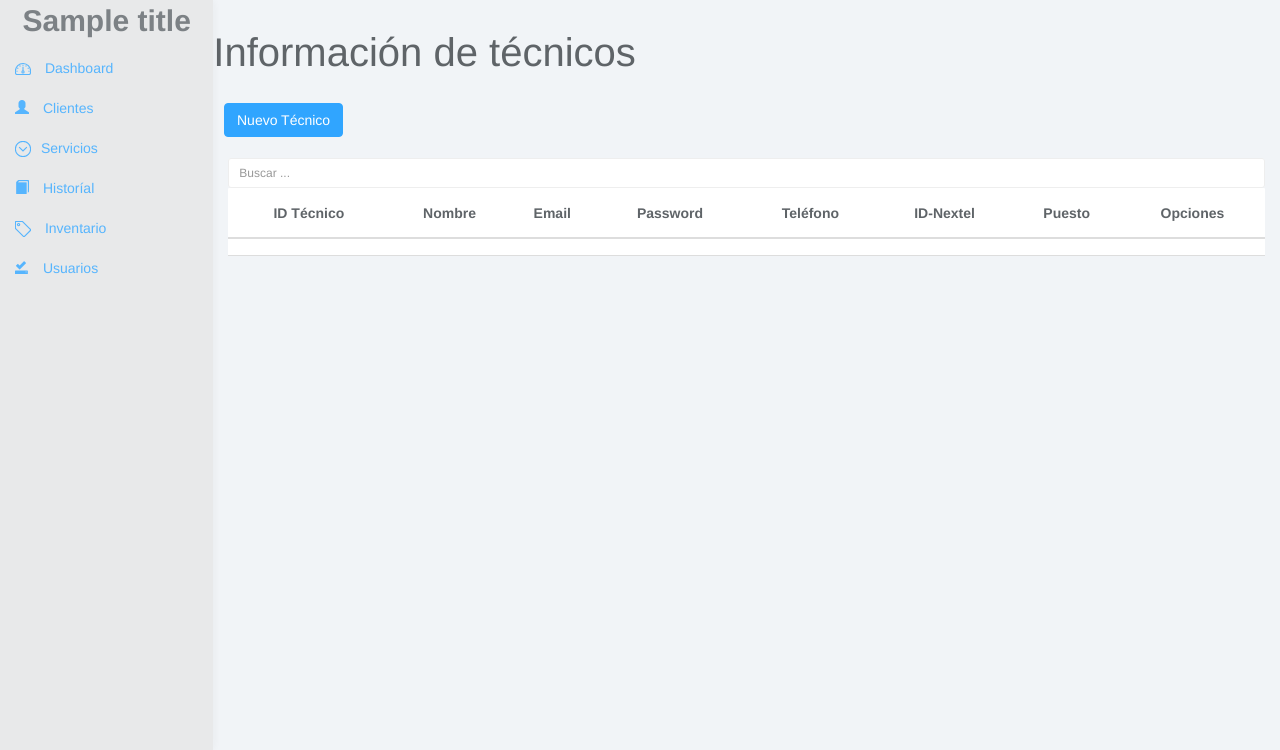
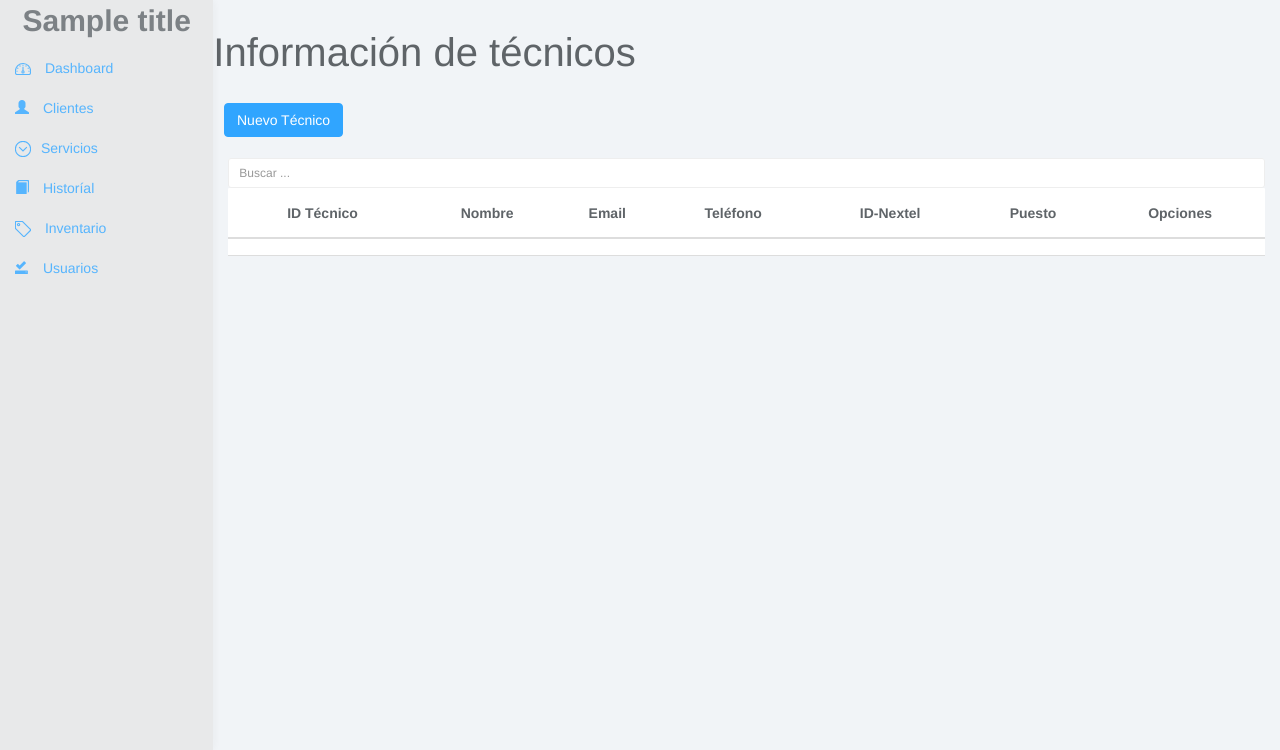
Before and after one commit to EduardoHdz/siicom-web, a Node project: template controllers/Panel/views/Tecnicos.ejs in a window 1280 px wide. Shown: the part 50-800 px from the top of the page. Run offline with Node 20 templates, Linux system fonts and the light colour scheme; the template is opened without the code that fills it: most values are stand-ins (such as "Sample title", 1, 10 or a date in 2020); lists and menus that the app fills with data are empty; some libraries are stand-ins or nearby versions.

Commit message:
Se corrigieron bugs menores

```diff
--- a/controllers/Panel/index.js
+++ b/controllers/Panel/index.js
@@ -195,7 +195,7 @@ app.get('/editTech/:id', login, function(req, res){
 });
 
 app.post('/upTech',login, function(req, res){
-	BD.query('UPDATE técnicos set Nombre = ?, Tel = ?, IDNextel = ?, Puesto = ? WHERE idTécnico = ?',[req.body.Nombre, req.body.Tel, req.body.IDNextel, req.body.Puesto, req.body.idTécnico],
+	BD.query('UPDATE técnicos set Nombre = ?, Tel = ?, Email, IDNextel = ?, Puesto = ? WHERE idTécnico = ?',[req.body.Nombre, req.body.Tel, req.body.Email, req.body.IDNextel, req.body.Puesto, req.body.idTécnico],
 		function(err, result){
 			res.redirect('/technical');
 		});
--- a/controllers/Panel/views/Tecnicos.ejs
+++ b/controllers/Panel/views/Tecnicos.ejs
@@ -106,10 +106,6 @@
                                  <label for="Email">Email</label>
                                   <input type="email" class="form-control" id="Email1" name="Email" placeholder="example@example.com" required="" >
                               </div>
-                               <div class="form-group">
-                                 <label for="Nombre">Password</label>
-                                  <input type="password" class="form-control" id="Password1" name="Password" placeholder="Password" required="" >
-                              </div>
                               <div class="form-group">
                                   <label for="Tel">Tel</label>
                                   <input type="text" class="form-control" id="Tel1" name="Tel" placeholder="Télefono" required="" >
@@ -155,7 +151,6 @@
                    <th nowrap>ID Técnico</th>
                    <th nowrap>Nombre</th>
                    <th nowrap>Email</th>
-                   <th nowrap>Password</th>
                    <th nowrap>Teléfono</th>
                    <th nowrap>ID-Nextel</th>
                    <th nowrap>Puesto</th>
@@ -190,7 +185,6 @@
              success: function (result) {
                  $('#Nombre1').val(result[0].Nombre);
                  $('#Email1').val(result[0].Email);
-                 $('#Password1').val(result[0].Password);
                  $('#Tel1').val(result[0].Tel);
                  $('#ID-Nextel1').val(result[0].IDNextel);
                  $('#Puesto1').val(result[0].Puesto);
@@ -239,7 +233,6 @@
 			            row.append($("<td>" + result[i].idTécnico + "</td>"));
                   row.append($("<td>" + result[i].Nombre + "</td>"));
                   row.append($("<td>" + result[i].Email + "</td>"));
-			            row.append($("<td>" + result[i].Password + "</td>"));
 			            row.append($("<td>"+ result[i].Tel + "</td>"));
 			            row.append($("<td>"+ result[i].IDNextel + "</td>"));
                   row.append($("<td>"+ result[i].Puesto + "</td>"));
```
